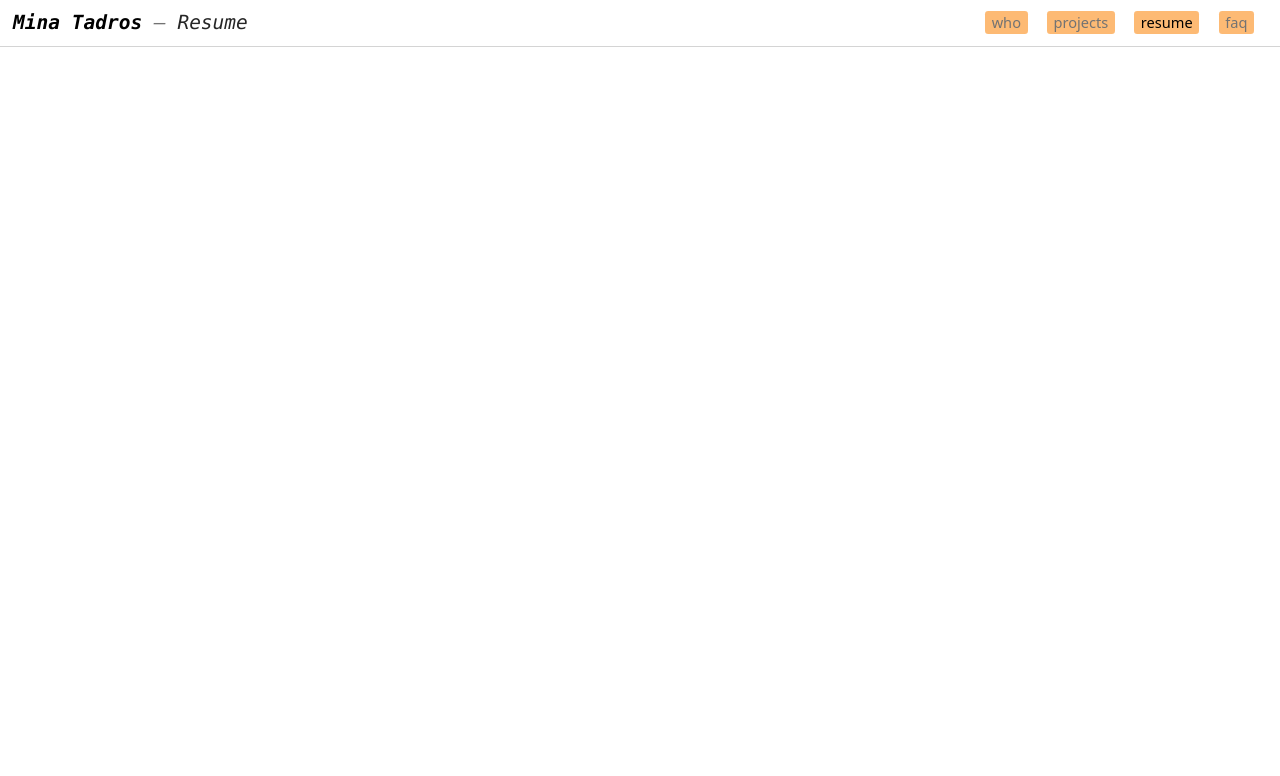
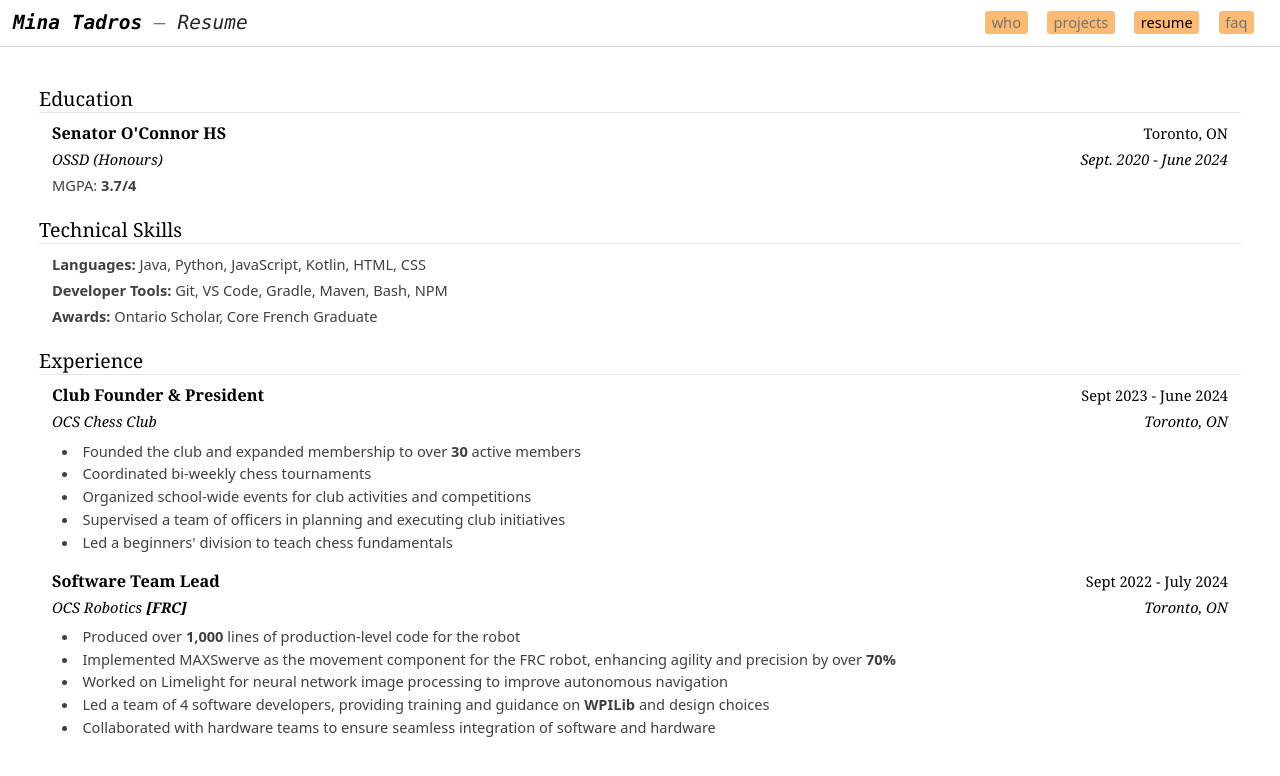
Before and after one commit to MNTadros/mnt-portfolio-website, a SvelteKit app: page /resume in a window 1280 px wide. Shown: the top 776 px of the page. Built offline with nearby package versions, Linux system fonts and the light colour scheme; some icons are missing.

Commit message:
added content to resume page aswell as adding tagging to projects page

```diff
--- a/src/routes/projects/+page.svelte
+++ b/src/routes/projects/+page.svelte
@@ -5,6 +5,7 @@
         name: "Project One",
         description: "A brief description of Project One.",
         tech: ["JavaScript", "Svelte"],
+        tag: "TAG",
         repo: "/",
         demo: "/",
         icon: "src/imgs/capture.png"
@@ -18,7 +19,12 @@
         {#each projects as project}
           <div class="relative bg-orange-100 shadow-md rounded-lg p-4 flex items-center">
             <div class="flex-1">
-              <h3 class="text-xl font-semibold mb-2 text-orange-600">{project.name}</h3>
+              <h3 class="text-xl font-semibold mb-2 text-orange-600">
+                {project.name}
+                <span class="text-sm font-medium text-white bg-orange-400 rounded-full px-2 py-1 ml-2">
+                  {project.tag}
+                </span>
+              </h3>
               <p class="text-gray-700 mb-2">{project.description}</p>
               <p class="text-sm text-gray-500 mb-4">Technologies: {project.tech.join(', ')}</p>
               <div class="flex gap-4">
--- a/src/routes/resume/+page.svelte
+++ b/src/routes/resume/+page.svelte
@@ -0,0 +1,109 @@
+<div class="mt-4 space-y-3 text-neutral-700 dark:text-neutral-300 sm:text-lg px-12">
+    <div class="resume-section">
+        <h2>Education</h2>
+        <div class="resume-content space-y-1">
+            <div class="spread">
+                <h3 class="resume-heading">Senator O'Connor HS</h3>
+                <p>Toronto, ON</p>
+            </div>
+            <div class="spread">
+                <i class="leading-tight">
+                    OSSD (Honours)<br/>
+                </i>
+                <br/>
+
+                <i class="text-end">Sept. 2020 - June 2024</i>
+            </div>
+            <p>MGPA: <b>3.7/4</b></p>
+        </div>
+    </div>
+    <div class="resume-section">
+        <h2>Technical Skills</h2>
+        <div class="resume-content space-y-1">
+            <p>
+                <b>Languages: </b> Java, Python, JavaScript, Kotlin, HTML, CSS
+            </p>
+            <p>
+                <b>Developer Tools: </b> Git, VS Code, Gradle, Maven, Bash, NPM
+            </p>
+            <p>
+                <b>Awards: </b> Ontario Scholar, Core French Graduate
+            </p>
+        </div>
+    </div>
+    <div class="resume-section">
+        <h2>Experience</h2>
+        <div class="resume-content space-y-5">
+            <div class="space-y-1">
+                <div class="spread">
+                    <h3 class="resume-heading">Club Founder & President</h3>
+                    <p class="text-end">Sept 2023 - June 2024</p>
+                </div>
+                <div class="spread">
+                    <i>OCS Chess Club</i>
+                    <i>Toronto, ON</i>
+                </div>
+                <ul class="list-disc list-inside pl-3 pt-1">
+                    <li>Founded the club and expanded membership to over <b>30</b> active members</li>
+                    <li>Coordinated bi-weekly chess tournaments</li>
+                    <li>Organized school-wide events for club activities and competitions</li>
+                    <li>Supervised a team of officers in planning and executing club initiatives</li>
+                    <li>Led a beginners' division to teach chess fundamentals</li>
+                </ul>
+            </div>
+            <div class="space-y-1">
+                <div class="spread">
+                    <b class="text-xl">Software Team Lead</b>
+                    <p class="text-end">Sept 2022 - July 2024</p>
+                </div>
+                <div class="spread">
+                    <i>OCS Robotics <b>[FRC]</b></i>
+                    <i>Toronto, ON</i>
+                </div>
+                <ul class="list-disc list-inside pl-3 pt-1">
+                    <li>Produced over <b>1,000</b> lines of production-level code for the robot</li>
+                    <li>Implemented MAXSwerve as the movement component for the FRC robot, enhancing agility and precision by over <b>70%</b></li>
+                    <li>Worked on Limelight for neural network image processing to improve autonomous navigation</li>
+                    <li>Led a team of 4 software developers, providing training and guidance on <b>WPILib</b> and design choices</li>
+                    <li>Collaborated with hardware teams to ensure seamless integration of software and hardware</li>
+                </ul>
+            </div>
+        </div>
+    </div>
+    <!-- <div class="resume-section">
+        <h2>Projects</h2>
+        <div class="resume-content space-y-4">
+            <div class="space-y-1">
+                <div class="spread">
+                    <p>
+                        <b class="text-lg">Project Name</b><br/>
+                        <i>Project Technologies</i>
+                    </p>
+                    <p class="text-end">Month Year</p>
+                </div>
+                <ul class="list-disc list-inside pl-3 pt-1">
+                    <li> </li>
+                    <li> </li>
+                    <li> </li>
+                </ul>
+            </div>
+        </div>
+    </div> -->
+</div>
+
+<style lang="postcss">
+    .resume-section h2 {
+        @apply font-serif text-2xl border-b-[1px] text-black;
+    }
+    .resume-section .resume-content {
+        @apply px-4 py-3;
+    }
+    .resume-heading {
+        @apply font-serif text-xl font-bold text-black ;
+    }
+
+    .spread {
+        @apply flex justify-between items-center font-serif text-black ;
+    }
+
+</style>
```
